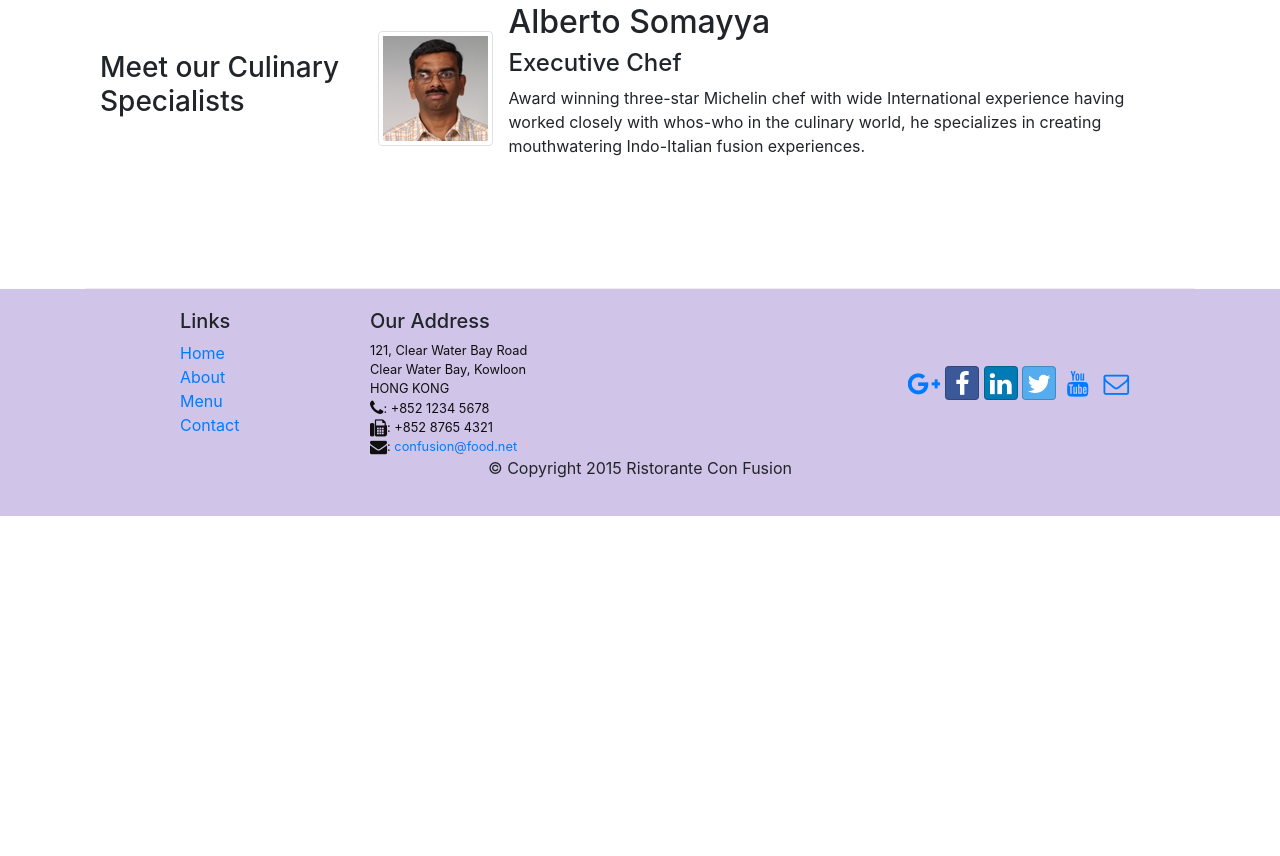
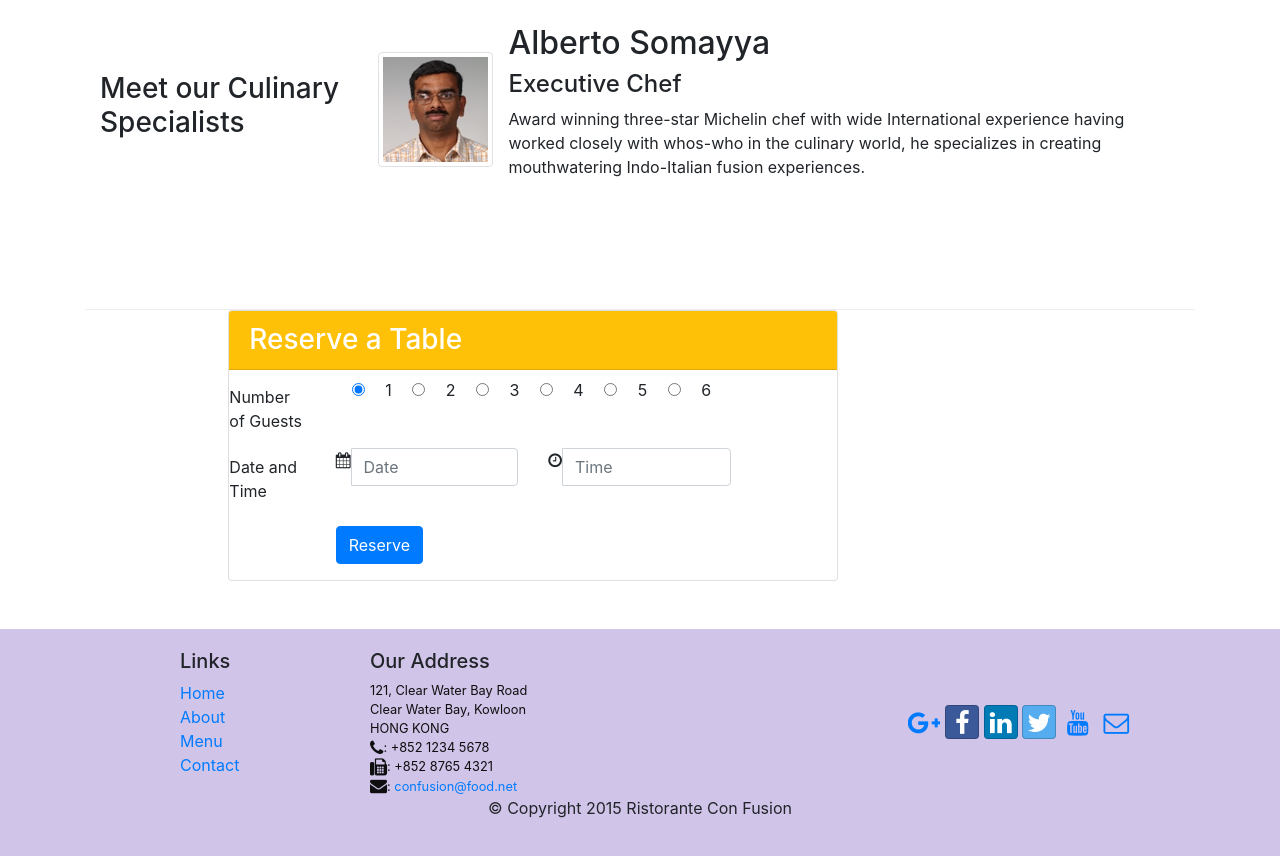
Before and after one commit to hwisoo/Bootstrap4-, a website: page index.html in a window 1280 px wide. Shown: the part 1224-2080 px from the top of the page. Before the commit the page ends 1740 px from the top, so only its background shows below. Drawn offline with nearby package versions, Linux system fonts and the light colour scheme.

Commit message:
week2 workshop

```diff
--- a/index.html
+++ b/index.html
@@ -34,14 +34,19 @@
     <header class="jumbotron">
             <div class="container">
                 <div class="row row-header">
-                    <div class="col-12 col-sm-8">
+                    <div class="col-md-6 col-sm flex-first">
                         <h1>Ristorante con Fusion</h1>
                         <p>We take inspiration from the World's best cuisines, and create a unique fusion experience. Our lipsmacking creations will tickle your culinary senses!</p>
                     </div>
-                    <div class="col col-sm align-self-center">
-                            <img src="img/logo.png" class="img-fluid">
-                        </div>
+                    <div class="col-md-3 col-sm align-self-center">
+                            <img src="img/logo.png" class="d-flex">
+                    </div>
+                    <div class="col-md-3 col-sm align-self-center">
+                    <a href="#card"><button type="button" class="btn btn-block btn-sm btn-warning">Reserve Table</button></a>
+                    </div>
                 </div>
+                </div>
+
             </div>
         </header>
 
@@ -54,7 +59,7 @@
                 <div class="media">
                     <img class="d-flex mr-3 img-thumbnail align-self-center" src="img/uthappizza.png" alt="Uthappizza">
                     <div class="media-body">
-                        <h2 class="mt-0">Uthappizza <span class="badge badge-danger">HOT </span><span class="badge badge-pill badge-default">$4.99</span></h2>
+                        <h2 class="mt-0">Uthappizza <span class="badge badge-danger">HOT</span> <span class="badge badge-pill badge-default"> $4.99</span></h2>
                         <p class="hidden-xs-down">A unique combination of Indian Uthappam (pancake) and
                           Italian pizza, topped with Cerignola olives, ripe vine
                           cherry tomatoes, Vidalia onion, Guntur chillies and
@@ -68,7 +73,7 @@
                 <h3>This Month's Promotions</h3>
             </div>
             <div class="col-sm col-md">
-                <h2>Weekend Grand Buffet</h2>
+                <h2>Weekend Grand Buffet <span class="badge badge-danger">NEW </span></h2>
                 <p>Featuring mouthwatering combinations with a choice of five different salads, six enticing appetizers, six main entrees and five choicest desserts. Free flowing bubbly and soft drinks. All for just $19.99 per person </p>
             </div>
             <div class="media">
@@ -93,6 +98,66 @@
                          </p>
                     </div>
                 </div>
+            </div>
+        </div>
+    </div>
+
+    <div class="col-md-6 ml-12 mb-5 offset-2 d-flex">
+        <div class="card" id="card">
+            <h3 class="card-header bg-warning text-white mb-2">Reserve a Table</h3>
+            <div class="card-block">
+                <form>
+                    <div class="row mb-2">
+                    <p class="col-form-label col-2 d-flex">Number of Guests</p>
+                    <div class="col-10">
+                      <input class="mr-3 ml-3" type="radio" id="choice1"
+                       name="choice1" value="email" checked>
+                      <label for="choice1">1</label>
+
+                      <input class="mr-3 ml-3" type="radio" id="choice2"
+                       name="choice2" value="email">
+                      <label for="choice2">2</label>
+
+                      <input class="mr-3 ml-3" type="radio" id="choice3"
+                       name="choice3" value="email">
+                      <label for="choice3">3</label>
+
+                      <input class="mr-3 ml-3" type="radio" id="choice4"
+                       name="choice4" value="email">
+                      <label for="choice1">4</label>
+
+                      <input class="mr-3 ml-3" type="radio" id="choice5"
+                       name="choice5" value="email">
+                      <label for="choice5">5</label>
+
+                      <input class="mr-3 ml-3" type="radio" id="choice6"
+                       name="choice6" value="email">
+                      <label for="choice6">6</label>
+                    </div>
+                    </div>
+
+                    <div class="form-group row">
+                            <label for="dateandtime" class="col-12 col-md-2 col-form-label">Date and Time</label>
+                                <div class="col-12 col-sm-3 col-md-4">
+                                    <div class="input-group">
+                                        <div class="input-group-addon"><i class="fa fa-calendar"></i></div>
+                                            <input class="form-control" id="date" name="date" placeholder="Date">
+                                    </div>
+                                </div>
+
+                                <div class="col-12 col-sm-3 col-md-4">
+                                    <div class="input-group">
+                                        <div class="input-group-addon"><i class="fa fa-clock-o"></i></div>
+                                        <input class="form-control" id="time" name="time" placeholder="Time">
+                                    </div>
+                                </div>
+                        </div>
+                    <div class="form-group row">
+                        <div class="offset-md-2 col-md-4">
+                            <button type="submit" class="btn btn-primary">Reserve</button>
+                        </div>
+                    </div>
+                  </form>
             </div>
         </div>
     </div>
```
Also changed, not shown: 1 other file.
